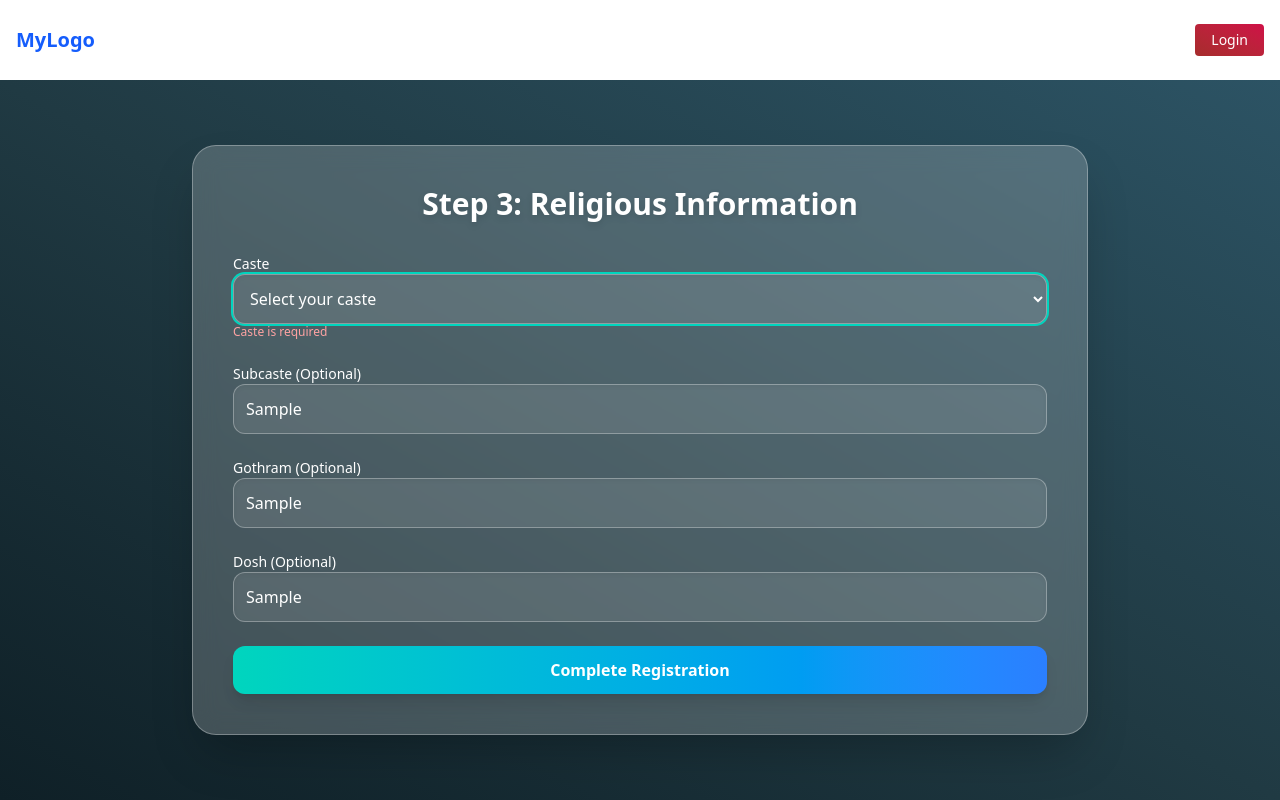
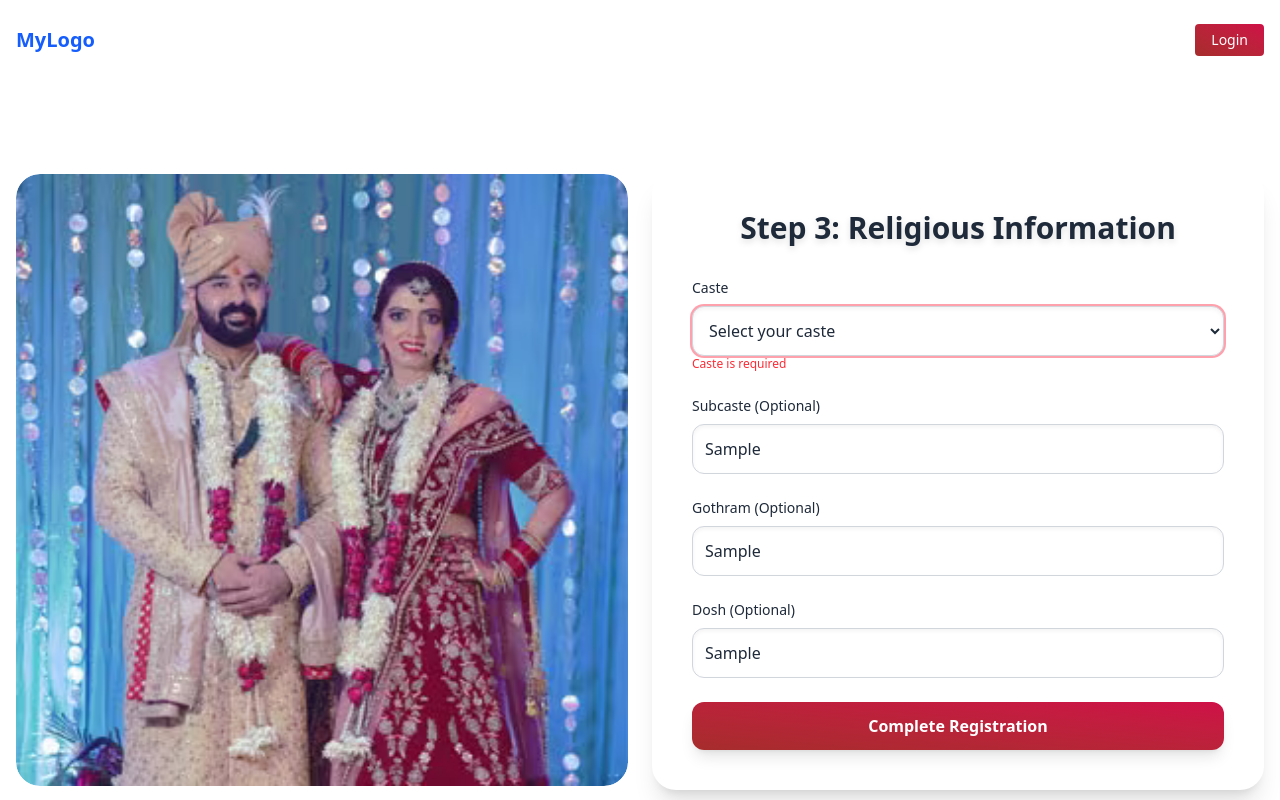
Before and after one commit to AniketVerma8808/jisvasathi-frontend, a React (Vite) app: page /register/step3 in a window 1280 px wide. Both pictures are taken after typing "Sample", "Sample", "Sample" into the empty fields and a click on the button "Complete Registration". Shown: the top 800 px of the page. Built offline with nearby package versions, Linux system fonts and the light colour scheme.

Commit message:
images added

```diff
--- /dev/null
+++ b/src/components/LeftImageSection.jsx
@@ -0,0 +1,29 @@
+import React, { useEffect, useState } from "react";
+import imageLeft from "../assets/test4.png";
+
+// const imageList = [img1, img2, img3];
+const imageList = [imageLeft, imageLeft, imageLeft];
+
+const LeftImageSection = ({ altText = "Matrimony" }) => {
+  const [currentIndex, setCurrentIndex] = useState(0);
+
+  useEffect(() => {
+    const interval = setInterval(() => {
+      setCurrentIndex((prev) => (prev + 1) % imageList.length);
+    }, 3000);
+
+    return () => clearInterval(interval);
+  }, []);
+
+  return (
+    <div className="hidden md:block w-full h-full rounded-3xl overflow-hidden">
+      <img
+        src={imageList[currentIndex]}
+        alt={altText}
+        className="w-full h-full object-cover rounded-3xl transition-all duration-1000 ease-in-out"
+      />
+    </div>
+  );
+};
+
+export default LeftImageSection;
--- a/src/pages/auth/Form2.jsx
+++ b/src/pages/auth/Form2.jsx
@@ -1,6 +1,10 @@
 import React from "react";
 import { useForm } from "react-hook-form";
 import { useNavigate } from "react-router-dom";
+import imageLeft from "../../assets/test4.png";
+import LeftImageSection from "../../components/LeftImageSection";
+
+const images = [imageLeft, imageLeft, imageLeft];
 
 const Form2 = () => {
   const navigate = useNavigate();
@@ -16,9 +20,16 @@ const Form2 = () => {
   };
 
   return (
-    <div className="min-h-[90vh] bg-gradient-to-br from-[#fceabb] to-[#f8b500] flex items-center justify-center p-4">
-      <div className="bg-white/80 backdrop-blur-lg border border-white/60 rounded-3xl shadow-2xl p-10 w-full max-w-4xl transform transition-all duration-300 hover:scale-[1.01]">
-        <h2 className="text-3xl font-extrabold text-center text-gray-800 drop-shadow-md mb-8">
+    <div className="min-h-[90] flex items-center justify-center px-4 py-10">
+      <div className="w-full max-w-7xl mx-auto grid grid-cols-1 md:grid-cols-2 gap-10 items-center">
+        {/* Left Image */}
+        <div className="hidden md:flex justify-center">
+          <LeftImageSection images={images} />
+        </div>
+
+        {/* Right Form */}
+        <div className="bg-white rounded-3xl shadow-2xl p-10 w-full transition-all duration-300">
+          <h2 className="text-3xl font-extrabold text-center text-gray-800 mb-8">
             💍 Step 2: More Information
           </h2>
 
@@ -32,7 +43,7 @@ const Form2 = () => {
               <input
                 type="date"
                 {...register("dob", { required: "DOB is required" })}
-              className="w-full bg-white border border-gray-300 p-3 rounded-xl shadow-inner focus:outline-none focus:ring-2 focus:ring-pink-400 placeholder-gray-500"
+                className="w-full border border-gray-300 p-3 rounded-xl shadow-inner focus:outline-none focus:ring-2 focus:ring-rose-300"
               />
               {errors.dob && (
                 <p className="text-xs text-red-500">{errors.dob.message}</p>
@@ -46,10 +57,12 @@ const Form2 = () => {
                 type="text"
                 {...register("religion", { required: "Religion is required" })}
                 placeholder="Enter your religion"
-              className="w-full bg-white border border-gray-300 p-3 rounded-xl shadow-inner focus:outline-none focus:ring-2 focus:ring-pink-400 placeholder-gray-500"
+                className="w-full border border-gray-300 p-3 rounded-xl shadow-inner focus:outline-none focus:ring-2 focus:ring-rose-300"
               />
               {errors.religion && (
-              <p className="text-xs text-red-500">{errors.religion.message}</p>
+                <p className="text-xs text-red-500">
+                  {errors.religion.message}
+                </p>
               )}
             </div>
 
@@ -60,7 +73,7 @@ const Form2 = () => {
                 {...register("motherTongue", {
                   required: "Mother Tongue is required",
                 })}
-              className="w-full bg-white border border-gray-300 p-3 rounded-xl shadow-inner focus:outline-none focus:ring-2 focus:ring-pink-400"
+                className="w-full border border-gray-300 p-3 rounded-xl shadow-inner focus:outline-none focus:ring-2 focus:ring-rose-300"
               >
                 <option value="">Select Mother Tongue</option>
                 <option value="hindi">Hindi</option>
@@ -89,7 +102,7 @@ const Form2 = () => {
                   },
                 })}
                 placeholder="Enter your email"
-              className="w-full bg-white border border-gray-300 p-3 rounded-xl shadow-inner focus:outline-none focus:ring-2 focus:ring-pink-400 placeholder-gray-500"
+                className="w-full border border-gray-300 p-3 rounded-xl shadow-inner focus:outline-none focus:ring-2 focus:ring-rose-300"
               />
               {errors.email && (
                 <p className="text-xs text-red-500">{errors.email.message}</p>
@@ -109,10 +122,12 @@ const Form2 = () => {
                   },
                 })}
                 placeholder="Enter your password"
-              className="w-full bg-white border border-gray-300 p-3 rounded-xl shadow-inner focus:outline-none focus:ring-2 focus:ring-pink-400 placeholder-gray-500"
+                className="w-full border border-gray-300 p-3 rounded-xl shadow-inner focus:outline-none focus:ring-2 focus:ring-rose-300"
               />
               {errors.password && (
-              <p className="text-xs text-red-500">{errors.password.message}</p>
+                <p className="text-xs text-red-500">
+                  {errors.password.message}
+                </p>
               )}
             </div>
 
@@ -120,7 +135,7 @@ const Form2 = () => {
             <div className="col-span-full">
               <button
                 type="submit"
-              className="w-full bg-gradient-to-r from-rose-400 via-pink-400 to-pink-500 text-white font-semibold py-3 rounded-xl shadow-lg hover:shadow-xl hover:scale-105 transition-transform duration-300"
+                className="w-full bg-gradient-to-tr from-[#A62C2C] to-[#CF0F47] text-white font-semibold py-3 rounded-xl shadow-lg hover:shadow-xl hover:scale-105 transition-transform duration-300"
               >
                 Next 💌
               </button>
@@ -128,6 +143,7 @@ const Form2 = () => {
           </form>
         </div>
       </div>
+    </div>
   );
 };
 
--- a/src/pages/auth/Form3.jsx
+++ b/src/pages/auth/Form3.jsx
@@ -1,6 +1,7 @@
 import React from "react";
 import { useForm } from "react-hook-form";
 import { useNavigate } from "react-router-dom";
+import LeftImageSection from "../../components/LeftImageSection";
 
 const Form3 = () => {
   const navigate = useNavigate();
@@ -23,21 +24,28 @@ const Form3 = () => {
   };
 
   return (
-    <div className="min-h-[90vh] bg-gradient-to-tr from-[#0f2027] via-[#203a43] to-[#2c5364] flex items-center justify-center p-4">
-      <div className="bg-white/20 backdrop-blur-md border border-white/30 rounded-3xl shadow-2xl p-10 w-full max-w-4xl transform transition-all duration-300 hover:scale-[1.01]">
-        <h2 className="text-3xl font-extrabold text-center text-white drop-shadow-md mb-8">
+    <div className="min-h-screen flex items-center justify-center px-4 py-12 bg-white">
+      <div className="max-w-7xl w-full grid md:grid-cols-2 gap-6 items-center">
+        {/* Left Image Section */}
+        <div className="hidden md:block">
+          <LeftImageSection />
+        </div>
+
+        {/* Right Form Section */}
+        <div className="bg-white p-10 rounded-3xl shadow-xl w-full">
+          <h2 className="text-3xl font-extrabold text-center text-gray-800 drop-shadow-md mb-8">
             Step 3: Religious Information
           </h2>
           <form
             onSubmit={handleSubmit(onSubmit)}
-          className="space-y-6 text-white"
+            className="space-y-6 text-gray-800"
           >
-          {/* Caste Field (Dropdown) */}
+            {/* Caste Field */}
             <div>
-            <label className="block text-sm font-medium">Caste</label>
+              <label className="block text-sm font-medium mb-2">Caste</label>
               <select
                 {...register("caste", { required: "Caste is required" })}
-              className="w-full bg-white/10 border border-white/30 p-3 rounded-xl shadow-inner focus:outline-none focus:ring-2 focus:ring-teal-400"
+                className="w-full bg-white border border-gray-300 p-3 rounded-xl shadow-inner focus:outline-none focus:ring-2 focus:ring-rose-300"
               >
                 <option value="">Select your caste</option>
                 <option value="general">General</option>
@@ -47,44 +55,46 @@ const Form3 = () => {
                 <option value="others">Others</option>
               </select>
               {errors.caste && (
-              <p className="text-xs text-red-300">{errors.caste.message}</p>
+                <p className="text-xs text-red-500">{errors.caste.message}</p>
               )}
             </div>
 
-          {/* Subcaste (Optional) */}
+            {/* Subcaste */}
             <div>
-            <label className="block text-sm font-medium">
+              <label className="block text-sm font-medium mb-2">
                 Subcaste (Optional)
               </label>
               <input
                 type="text"
                 {...register("subcaste")}
-              placeholder="Enter your subcaste (optional)"
-              className="w-full bg-white/10 border border-white/30 p-3 rounded-xl shadow-inner focus:outline-none focus:ring-2 focus:ring-teal-400"
+                placeholder="Enter your subcaste"
+                className="w-full bg-white border border-gray-300 p-3 rounded-xl shadow-inner focus:outline-none focus:ring-2 focus:ring-rose-300"
               />
             </div>
 
-          {/* Gothram (Optional) */}
+            {/* Gothram */}
             <div>
-            <label className="block text-sm font-medium">
+              <label className="block text-sm font-medium mb-2">
                 Gothram (Optional)
               </label>
               <input
                 type="text"
                 {...register("gothram")}
-              placeholder="Enter your gothram (optional)"
-              className="w-full bg-white/10 border border-white/30 p-3 rounded-xl shadow-inner focus:outline-none focus:ring-2 focus:ring-teal-400"
+                placeholder="Enter your gothram"
+                className="w-full bg-white border border-gray-300 p-3 rounded-xl shadow-inner focus:outline-none focus:ring-2 focus:ring-rose-300"
               />
             </div>
 
-          {/* Dosh (Optional) */}
+            {/* Dosh */}
             <div>
-            <label className="block text-sm font-medium">Dosh (Optional)</label>
+              <label className="block text-sm font-medium mb-2">
+                Dosh (Optional)
+              </label>
               <input
                 type="text"
                 {...register("dosh")}
-              placeholder="Enter your dosh (optional)"
-              className="w-full bg-white/10 border border-white/30 p-3 rounded-xl shadow-inner focus:outline-none focus:ring-2 focus:ring-teal-400"
+                placeholder="Enter your dosh"
+                className="w-full bg-white border border-gray-300 p-3 rounded-xl shadow-inner focus:outline-none focus:ring-2 focus:ring-rose-300"
               />
             </div>
 
@@ -92,7 +102,7 @@ const Form3 = () => {
             <div>
               <button
                 type="submit"
-              className="w-full bg-gradient-to-r from-teal-400 to-blue-500 text-white font-semibold py-3 rounded-xl shadow-lg hover:shadow-xl hover:scale-105 transition-transform duration-300"
+                className="w-full bg-gradient-to-tr from-[#A62C2C] to-[#CF0F47] text-white font-semibold py-3 rounded-xl shadow-lg hover:shadow-xl hover:scale-105 transition-transform duration-300"
               >
                 Complete Registration
               </button>
@@ -100,6 +110,7 @@ const Form3 = () => {
           </form>
         </div>
       </div>
+    </div>
   );
 };
 
```
Lines whose indentation alone changed are shown as unchanged.
